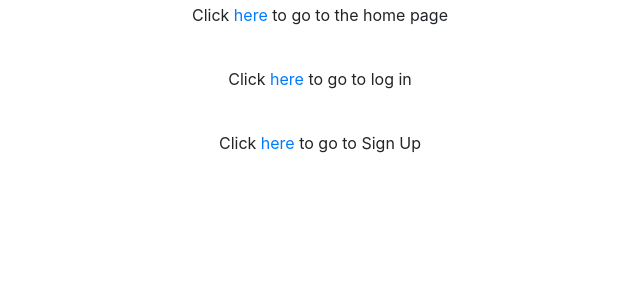
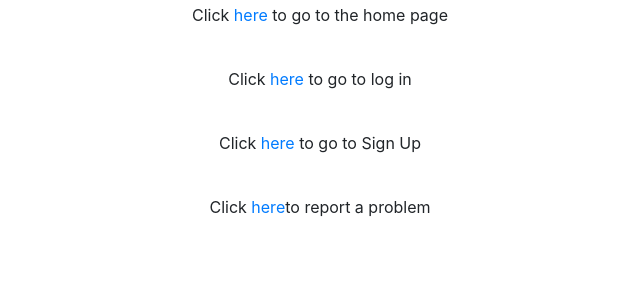
Before and after one commit to samg11/todo-app, a Flask app: template templates/404.html in a window 1280 px wide. Shown: the part 256-556 px from the top of the page, without its empty margins (320-960 px from the left). Run offline with Flask 2, Linux system fonts and the light colour scheme; the template is opened without the code that fills it, so the values that code supplies are empty; parts of the project's set-up code (start-up, migrations or seed data) failed here and were passed over; some libraries are stand-ins or nearby versions.

Commit message:
error link to github issues

```diff
--- a/templates/404.html
+++ b/templates/404.html
@@ -2,7 +2,6 @@
 
 {% block error %}Error 404 | Page not found{% endblock %}
 
-
 {% block large %}404{% endblock %}
 
 {% block info %}This page does not exist!{% endblock %}
--- a/templates/generalerror.html
+++ b/templates/generalerror.html
@@ -16,6 +16,9 @@
         <p>Click <a href="{{ url_for('login') }}">here</a> to go to log in</p>
         <br>
         <p>Click <a href="{{ url_for('signup') }}">here</a> to go to Sign Up</p>
+        <br>
+        <p>Click <a href="https://github.com/samg11/todo-app/issues" target="_blank">here</a>to report a problem</p>
+
     </center>
 
 {% endblock %}
```
